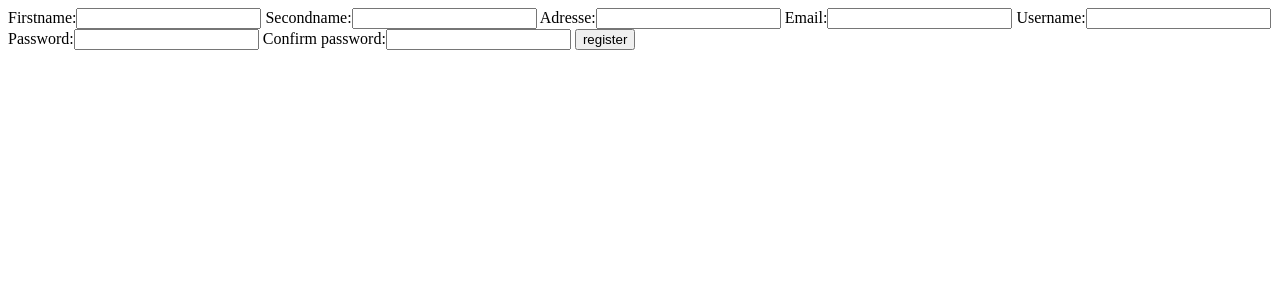
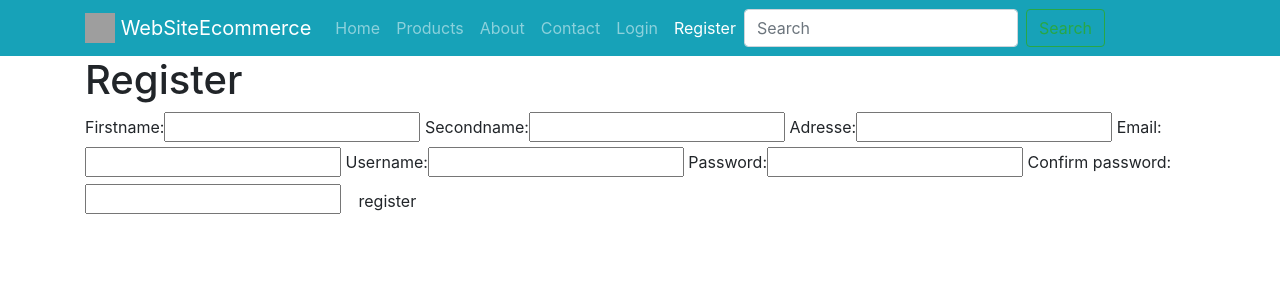
Before and after one commit to abdelmachti/Ecommerce_Django, a Django app: page /register/ in a window 1280 px wide. Shown: the top 300 px of the page. Run offline with Django 3.2, Linux system fonts and the light colour scheme; some libraries are stand-ins or nearby versions; grey boxes are pictures that could not be loaded.

Commit message:
Bootstrap framwork

```diff
--- a/src/ecommerce/urls.py
+++ b/src/ecommerce/urls.py
@@ -19,7 +19,7 @@ from django.conf.urls.static import static
 from django.contrib import admin
 from django.urls import path
 from django.conf.urls import url, include
-
+from django.views.generic import TemplateView
 from .views import home_page, about_page, contact_page , login_page, register_page
 """ from products.views import ( ProductListView,
                              Product_list_view,
@@ -35,6 +35,7 @@ urlpatterns = [
     url(r'^contact/$',contact_page, name="contact"),
     url(r'^login/$', login_page, name="login"),
     url(r'^register/$', register_page, name="register"),
+    url(r'^bootstrap/$', TemplateView.as_view(template_name="bootstrap/justExample.html")),
     url(r'^products/', include(("products.urls", 'products'), namespace='products')),
     #url(r'^featured/$', ProductFeaturedListView.as_view()),
     #url(r'^featured/(?P<pk>\d+)/$', ProductFeaturedDetailView.as_view()),
--- a/src/ecommerce/views.py
+++ b/src/ecommerce/views.py
@@ -37,6 +37,7 @@ def contact_page(request):
 def login_page(request):
     form = LoginForm(request.POST or None)
     context={
+        "title":"Login",
         "form":form
     }
     print("User logged in")
@@ -62,6 +63,7 @@ User = get_user_model()
 def register_page(request):
     form = RegisterForm(request.POST or None)
     context={
+        "title":"Register",
         "form":form
     }
     if form.is_valid():
--- a/src/templates/auth/register.html
+++ b/src/templates/auth/register.html
@@ -1,4 +1,11 @@
+{% extends 'base.html' %}
+{% block content %}
+<div class="container">
+    <h1>{{title}}</h1>
 <form method="POST">{% csrf_token %}
     {{form }}
     <button type='submit' class='btn btn-default'>register</button>
 </form>
+</div>
+
+{% endblock %}
--- a/src/templates/base/nav.html
+++ b/src/templates/base/nav.html
@@ -7,8 +7,12 @@
 
 
 
-<nav class="navbar navbar-expand-lg navbar-light bg-light">
-    <a class="navbar-brand" href="#">Navbar</a>
+<nav class="navbar navbar-expand-lg navbar-dark bg-info">
+  <div class="container">
+    <a class="navbar-brand" href="#">
+      <img src="http://getbootstrap.com/docs/4.4/assets/brand/bootstrap-solid.svg" width="30" height="30" class="d-inline-block align-top" alt="">
+      {{brand_name}}
+    </a>
     <button class="navbar-toggler" type="button" data-toggle="collapse" data-target="#navbarSupportedContent" aria-controls="navbarSupportedContent" aria-expanded="false" aria-label="Toggle navigation">
       <span class="navbar-toggler-icon"></span>
     </button>
@@ -55,4 +59,5 @@
         <button class="btn btn-outline-success my-2 my-sm-0" type="submit">Search</button>
       </form>
     </div>
+  </div>
 </nav>
--- a/src/templates/contact/view.html
+++ b/src/templates/contact/view.html
@@ -1,10 +1,10 @@
 {% extends "base.html" %}
 
 {% block content %}
-
+<div class="container">
 <h1>{{title}}</h1>
 <h1>contact</h1>
-<div class="container">
+
     <div class="row">
         <div class="col">
             <p>{{content}}</p>
--- a/src/templates/home_page.html
+++ b/src/templates/home_page.html
@@ -5,7 +5,7 @@
 <link rel='stylesheet' href='{% static "css/main.css" %}' >
 {% endblock %}
 {% block content %}
-
+<div class="container">
 <h1>{{title}}</h1>
 <h1>Here it is working</h1>
 <div class="container">
@@ -24,5 +24,5 @@
     </div>
     {% endif %}
 </div>
-
+</div>
 {% endblock %}
```
Also changed, not shown: src/products/templates/products/detail.html (+9 -2 lines), src/templates/auth/login.html (+7 -0 lines), src/templates/base.html (+5 -3 lines), src/templates/bootstrap/justExample.html (added, +22 -0 lines), src/db.sqlite3.
